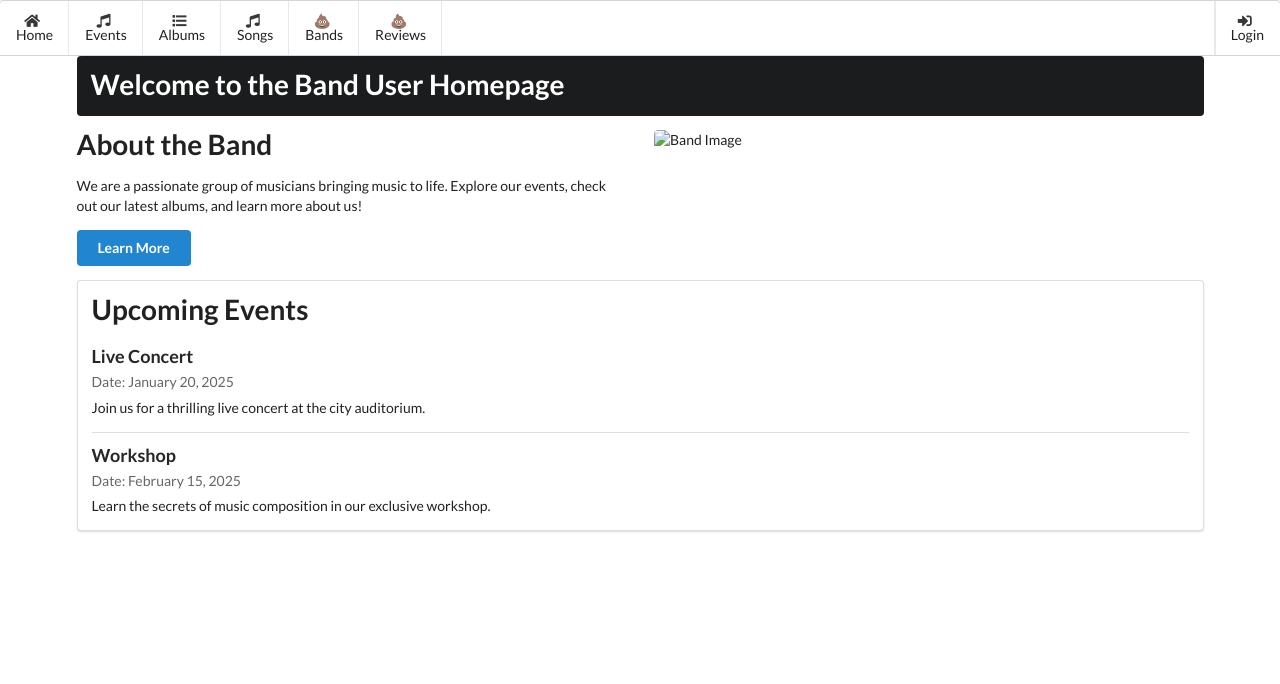
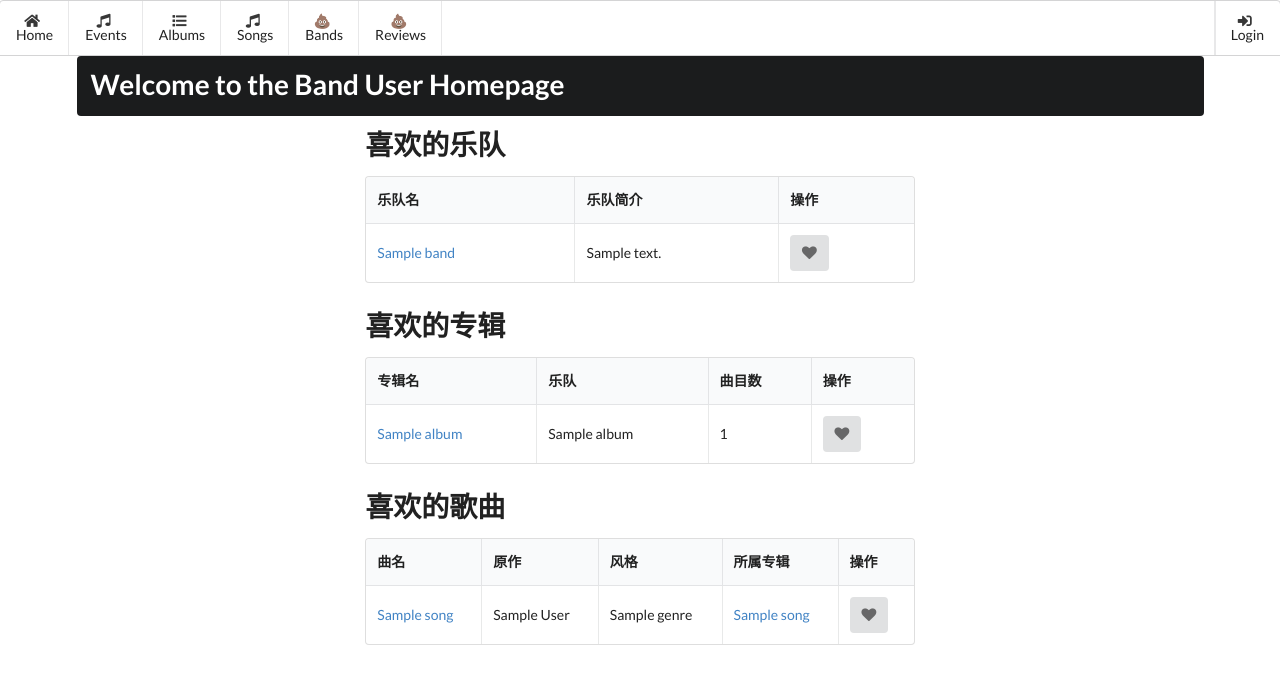
Before and after one commit to Epiphy11um/DB, a Flask app: template templates/index.html in a window 1280 px wide. Shown: the top 684 px of the page. Run offline with Flask 3, Linux system fonts and the light colour scheme; the template is opened without the code that fills it: most values are stand-ins (such as "Sample title", 1, 10 or a date in 2020); parts of the project's set-up code (start-up, migrations or seed data) failed here and were passed over; some libraries are stand-ins or nearby versions.

Commit message:
add liked items on index page

```diff
--- a/app.py
+++ b/app.py
@@ -1,5 +1,6 @@
 from flask import Flask, render_template, redirect, session
 
+from views.index import index_bp
 from views.auth import auth_bp
 from views.concert import concert_bp
 from views.album import album_bp
@@ -10,13 +11,7 @@ from views.review import review_bp
 app = Flask(__name__)
 app.secret_key = '555555'
 
-@app.route("/")
-def index():
-    if 'username' not in session:
-        return redirect('/login')
-
-    return render_template('index.html')
-
+app.register_blueprint(index_bp)
 app.register_blueprint(auth_bp)
 app.register_blueprint(concert_bp)
 app.register_blueprint(album_bp)
--- a/templates/index.html
+++ b/templates/index.html
@@ -3,54 +3,134 @@
 {% block title %}乐队列表{% endblock %}
 
 {% block body %}
-<div class="ui container">
-    <!-- Header -->
-    <div class="ui inverted segment">
-        <h1 class="ui inverted header">Welcome to the Band User Homepage</h1>
-    </div>
-    <!-- Main Section -->
-    <div class="ui grid">
+<div class="ui inverted segment">
+    <h1 class="ui inverted header">Welcome to the Band User Homepage</h1>
+</div>
+<div class="ui centered grid">
+    <div class="row">
         <div class="eight wide column">
-            <h1 class="ui header">About the Band</h1>
-            <p>
-                We are a passionate group of musicians bringing music to life. Explore our events, check out our latest
-                albums, and learn more about us!
-            </p>
-            <button class="ui primary button">Learn More</button>
-        </div>
-
-        <div class="eight wide column">
-            <img class="ui rounded image" src="https://via.placeholder.com/400x300" alt="Band Image">
+            <h1 class="ui header">喜欢的乐队</h1>
+            <table class="ui celled table">
+                <thead>
+                    <tr>
+                        <th>乐队名</th>
+                        <th>乐队简介</th>
+                        <th>操作</th>
+                    </tr>
+                </thead>
+                <tbody>
+                    {% for band in liked_bands %}
+                    <tr>
+                        <td><a href="{{ url_for('band.details', id=band.BandID) }}">{{ band.BandName }}</a></td>
+                        <td>{{ band.BandDescription }}</td>
+                        <td>
+                            <button class="ui icon button like-button" data-item-type="band"
+                                data-item-id="{{ band.BandID }}" data-liked="1">
+                                <i class="heart icon"></i>
+                            </button>
+                        </td>
+                    </tr>
+                    {% else %}
+                    <tr>
+                        <td>暂无</td>
+                    </tr>
+                    {% endfor %}
+                </tbody>
+            </table>
         </div>
     </div>
 
-    <!-- Upcoming Events -->
-    <div class="ui segment">
-        <h1 class="ui header">Upcoming Events</h1>
-        <div class="ui divided items">
-            <div class="item">
-                <div class="content">
-                    <h3 class="header">Live Concert</h3>
-                    <div class="meta">
-                        <span>Date: January 20, 2025</span>
-                    </div>
-                    <div class="description">
-                        <p>Join us for a thrilling live concert at the city auditorium.</p>
-                    </div>
-                </div>
-            </div>
-            <div class="item">
-                <div class="content">
-                    <h3 class="header">Workshop</h3>
-                    <div class="meta">
-                        <span>Date: February 15, 2025</span>
-                    </div>
-                    <div class="description">
-                        <p>Learn the secrets of music composition in our exclusive workshop.</p>
-                    </div>
-                </div>
-            </div>
+    <div class="row">
+        <div class="eight wide column">
+            <h1 class="ui header">喜欢的专辑</h1>
+
+            <table class="ui celled table">
+                <thead>
+                    <tr>
+                        <th>专辑名</th>
+                        <th>乐队</th>
+                        <th>曲目数</th>
+                        <th>操作</th>
+                    </tr>
+                </thead>
+                <tbody>
+                    {% for album in liked_albums %}
+                    <tr>
+                        <td><a href="{{ url_for('album.details', id=album.AlbumID) }}">{{ album.AlbumName }}</a></td>
+                        <td>{{ album.BandName }}</td>
+                        <td>{{ album.count }}</td>
+
+                        <td>
+                            <button class="ui icon button like-button" data-item-type="album"
+                                data-item-id="{{ album.AlbumID }}" data-liked="1">
+                                <i class="heart icon"></i>
+                            </button>
+                        </td>
+                    </tr>
+                    {% else %}
+                    <tr>
+                        <td>暂无</td>
+                    </tr>
+                    {% endfor %}
+                </tbody>
+            </table>
+        </div>
+    </div>
+
+    <div class="row">
+        <div class="eight wide column">
+            <h1 class="ui header">喜欢的歌曲</h1>
+            <table class="ui celled table">
+                <thead>
+                    <tr>
+                        <th>曲名</th>
+                        <th>原作</th>
+                        <th>风格</th>
+                        <th>所属专辑</th>
+                        <th>操作</th>
+                    </tr>
+                </thead>
+                <tbody>
+                    {% for song in liked_songs %}
+                    <tr>
+                        <td><a href="{{ url_for('song.details', id=song.SongID) }}">{{ song.SongName }}</a></td>
+                        <td>{{ song.OriginalAuthor }}</td>
+                        <td>{{ song.Genre }}</td>
+                        <td><a href="{{ url_for('album.details', id=song.AlbumID) }}">{{ song.AlbumName }}</a></td>
+
+                        <td>
+                            <button class="ui icon button like-button" data-item-type="song"
+                                data-item-id="{{ song.SongID }}" data-liked="1">
+                                <i class="heart icon"></i>
+                            </button>
+                        </td>
+                    </tr>
+                    {% endfor %}
+                </tbody>
+            </table>
         </div>
     </div>
 </div>
+
+<script>
+    $('.like-button').click(function () {
+        $(this).addClass('disabled');
+        const itemType = $(this).data('item-type');
+        const itemId = $(this).data('item-id')
+        fetch(`/${itemType}/${itemId}/like`, {
+            method: 'POST'
+        })
+            .then(response => response.json())
+            .then(data => {
+                $(this).removeClass('disabled');
+                if (data.liked === false) {
+                    $(this).find('i.icon').addClass('outline');
+                }
+                else {
+                    $(this).find('i.icon').removeClass('outline');
+                }
+            });
+    });
+</script>
+
 {% endblock %}
```
Also changed, not shown: views/index.py (added, +19 -0 lines).
